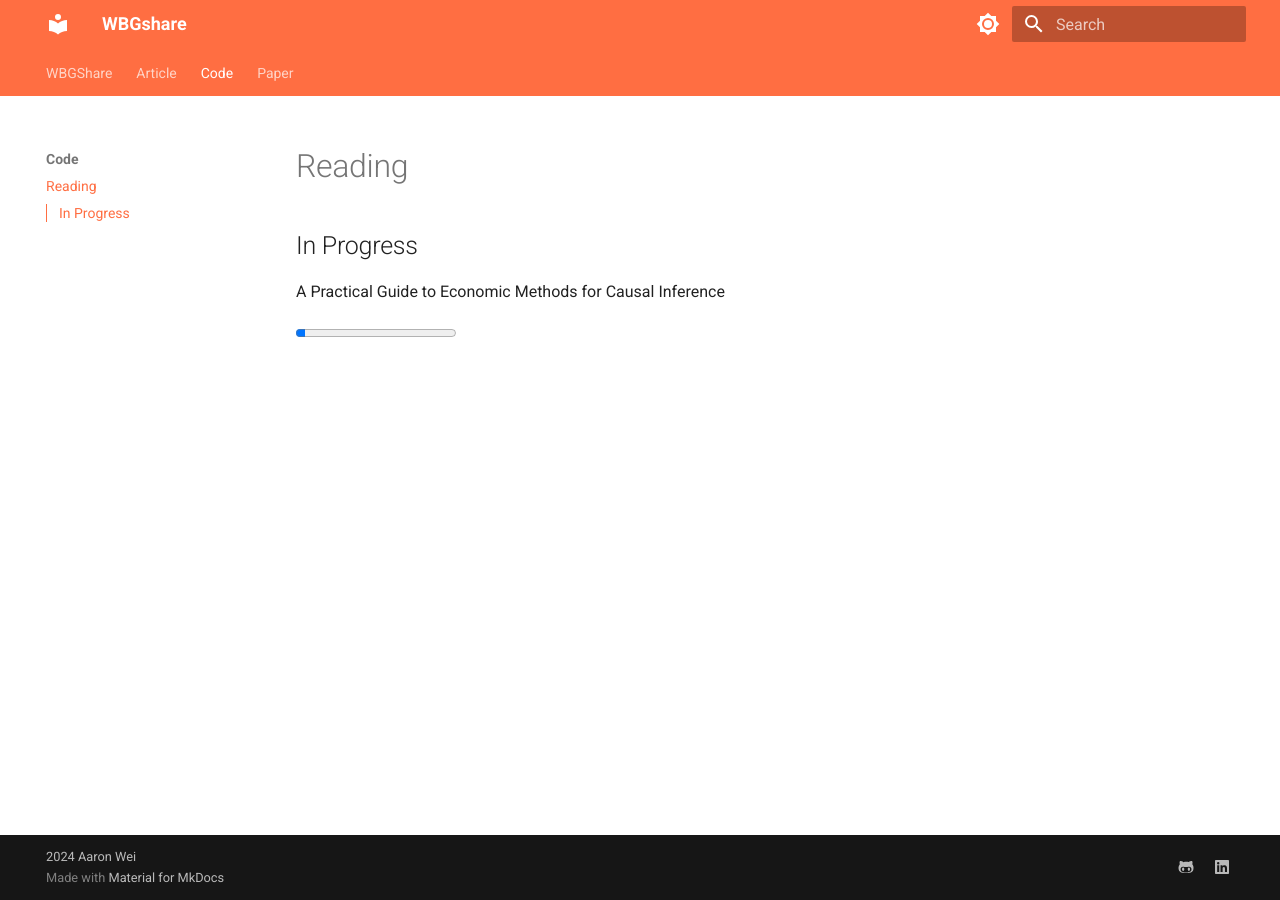
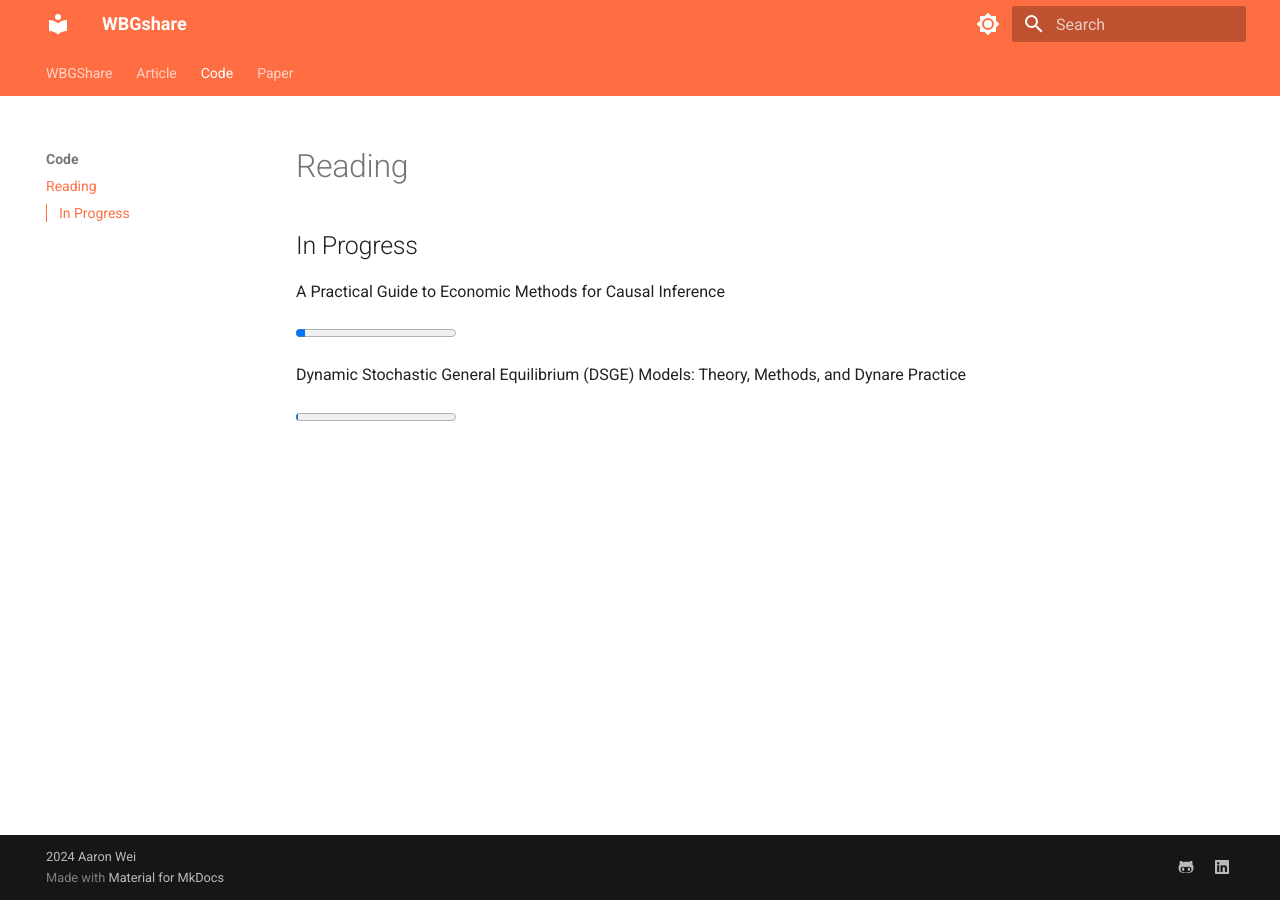
Before and after one commit to WBGZDTSL/WBGShare, an MkDocs documentation site: the page built from docs/Code/Reading.md, in a window 1280 px wide. Built offline with MkDocs 1.6.1 and Material for MkDocs 9.7.7, drawn with Linux system fonts in a browser that asks for light colours.

Commit message:
Update Reading.md
Reading Update

```diff
--- a/docs/Code/Reading.md
+++ b/docs/Code/Reading.md
@@ -3,3 +3,6 @@
 ## In Progress
 <p>A Practical Guide to Economic Methods for Causal Inference</p>
 <progress value=20 max=329></progress>
+
+<p>Dynamic Stochastic General Equilibrium (DSGE) Models: Theory, Methods, and Dynare Practice</p>
+<progress value=5 max=550></progress>
```
